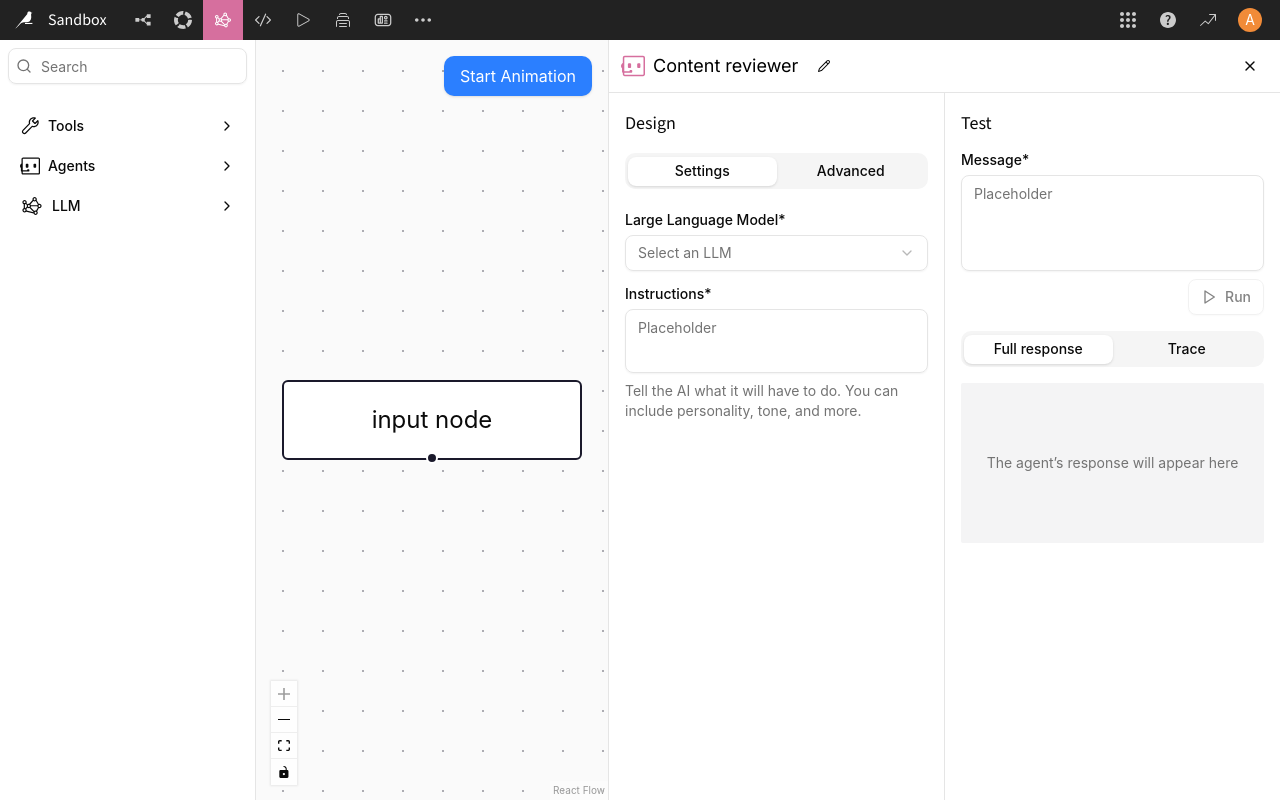
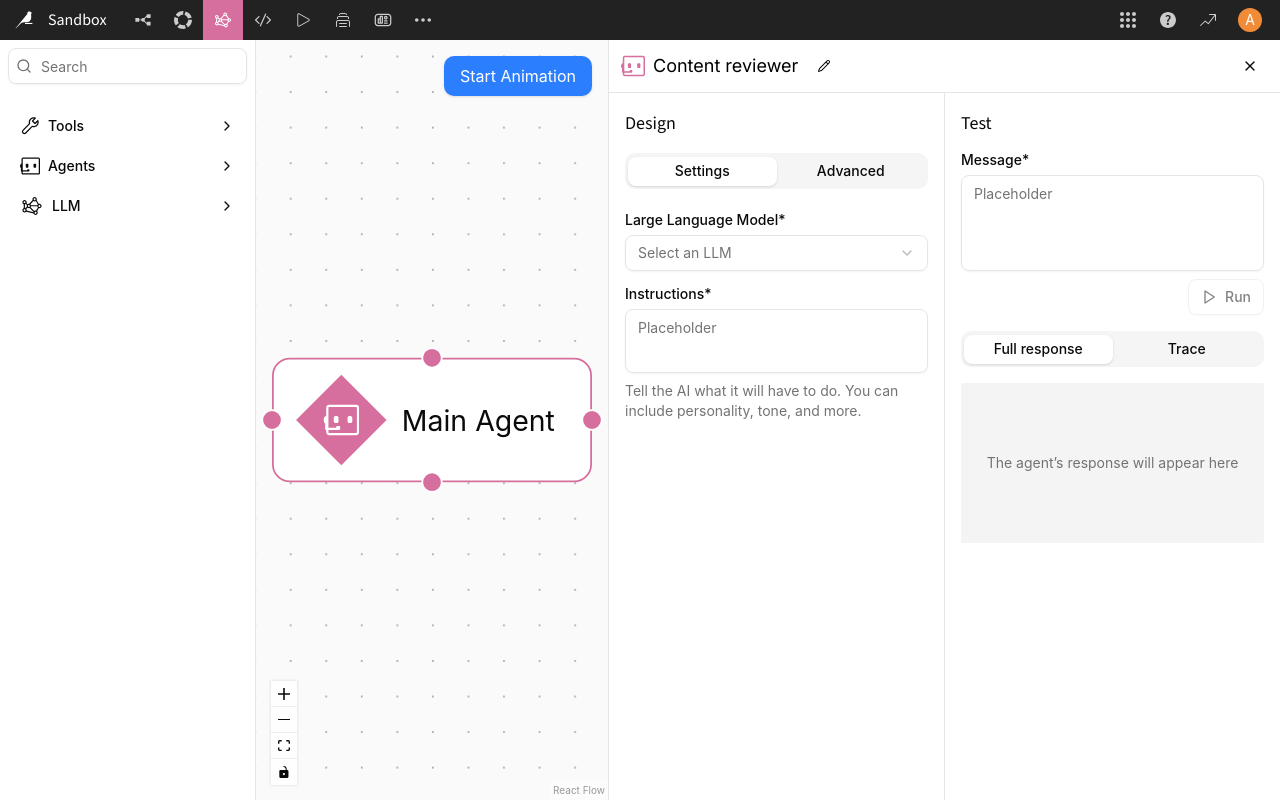
Before and after one commit to lorematteo/hackaiku-2025, a React (Vite) app: page / in a window 1280 px wide. Built offline with nearby package versions, Linux system fonts and the light colour scheme.

Commit message:
feat(canva): implementing the main agent node

```diff
--- a/src/features/canva/index.tsx
+++ b/src/features/canva/index.tsx
@@ -1,4 +1,5 @@
 import '@xyflow/react/dist/style.css';
+import '@/index.css';
 
 import {
   addEdge,
@@ -19,14 +20,20 @@ import { DnDProvider } from '@/context/DnDContext';
 import AnimationControls from '@/features/graph/animated-controls';
 import AnimatedEdge from '@/features/graph/animated-edge';
 
+import MainAgentNode from './nodes/main-agent';
+
 const initialNodes: Node[] = [
   {
     id: '1',
-    type: 'input',
-    data: { label: 'input node' },
-    position: { x: 250, y: 5 },
+    type: 'main-agent',
+    data: { title: 'Main Agent' },
+    position: { x: 0, y: 0 },
   },
 ];
+
+// we define the nodeTypes outside of the component to prevent re-renderings
+// you could also use useMemo inside the component
+const nodeTypes = { 'main-agent': MainAgentNode };
 
 let id = 0;
 const getId = () => `dndnode_${id++}`;
@@ -105,6 +112,7 @@ const DnDFlow = () => {
           onDrop={onDrop}
           onDragOver={onDragOver}
           edgeTypes={edgeTypes}
+          nodeTypes={nodeTypes}
           fitView
           style={{ width: '100%', height: '100%' }}
         >
--- /dev/null
+++ b/src/features/canva/nodes/main-agent.tsx
@@ -0,0 +1,45 @@
+import { Handle, Node, NodeProps, Position } from '@xyflow/react';
+
+import AIAgentIcon from '@/assets/icons/ai-agent';
+
+type MainAgentNodeData = { title: string };
+type MainAgentNodeType = Node<MainAgentNodeData, 'main-agent'>;
+
+const MainAgentNode: React.FC<NodeProps<MainAgentNodeType>> = ({ data, isConnectable }) => {
+  return (
+    <div className="bg-white border border-pink-base rounded-lg px-5 py-4">
+      <div className="flex flex-row gap-4 items-center justify-center">
+        <div className="p-2 bg-pink-base flex items-center justify-center rotate-45">
+          <AIAgentIcon className="size-5 text-white -rotate-45" />
+        </div>
+        <p>{data.title}</p>
+      </div>
+      <Handle
+        type="target"
+        className="!bg-pink-base !size-3 rounded-full"
+        position={Position.Top}
+        isConnectable={isConnectable}
+      />
+      <Handle
+        type="target"
+        className="!bg-pink-base !size-3 rounded-full"
+        position={Position.Left}
+        isConnectable={isConnectable}
+      />
+      <Handle
+        type="source"
+        className="!bg-pink-base !size-3 rounded-full"
+        position={Position.Right}
+        isConnectable={isConnectable}
+      />
+      <Handle
+        type="source"
+        className="!bg-pink-base !size-3 rounded-full"
+        position={Position.Bottom}
+        isConnectable={isConnectable}
+      />
+    </div>
+  );
+};
+
+export default MainAgentNode;
```
